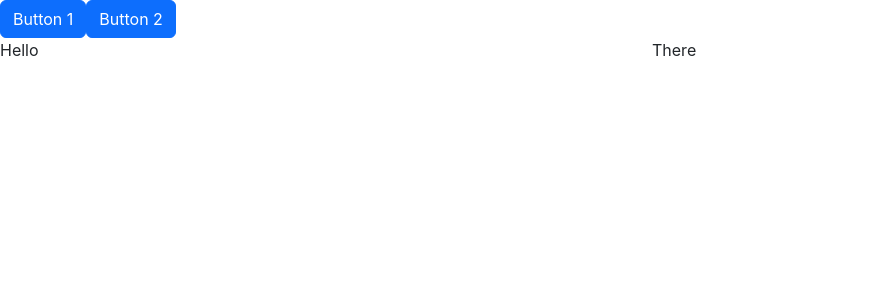
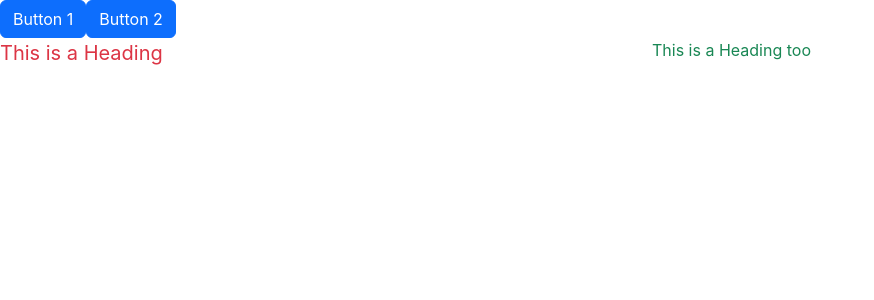
Before and after one commit to oliverkean/FINALPROJECT_GROUP1, a React (Create React App) app in the folder finalproject_g1/: page / in a window 1280 px wide. Shown: the top 300 px of the page, without its empty margins (0-874 px from the left). Built offline with nearby package versions, Linux system fonts and the light colour scheme.

Commit message:
heading added

```diff
--- a/finalproject_g1/src/App.js
+++ b/finalproject_g1/src/App.js
@@ -1,7 +1,7 @@
 import Button from "./Components/Button";
 import ButtonLink from "./Components/ButtonLink";
 import TwoColGrid from "./Layouts/TwoColGrid";
-
+import Heading from "./Components/Heading";
 function App() {
   return (
     <div className="App">
@@ -9,10 +9,10 @@ function App() {
       <ButtonLink text="Button 2" color="primary" link=""/>
       <TwoColGrid>
         <div className="col-sm-12 col-md-6 col-lg-6">
-          Hello
+          <Heading text="This is a Heading" size="5" color="danger"/>
         </div>
         <div className="col-sm-12 col-md-6 col-lg-6">
-          There
+        <Heading text="This is a Heading too" size="6" color="success"/>
         </div>
       </TwoColGrid>
     </div>
--- a/finalproject_g1/src/Components/Heading.js
+++ b/finalproject_g1/src/Components/Heading.js
@@ -1,10 +1,8 @@
-import React from 'react'
-
-function Heading() {
+function Heading({text, size, weight, color}) {
   return (
-    <div>
-
-    </div>
+    <>
+        <span className={`fs-${size} fw-${weight} text-${color}`}>{text}</span>
+    </>
   )
 }
 
```
